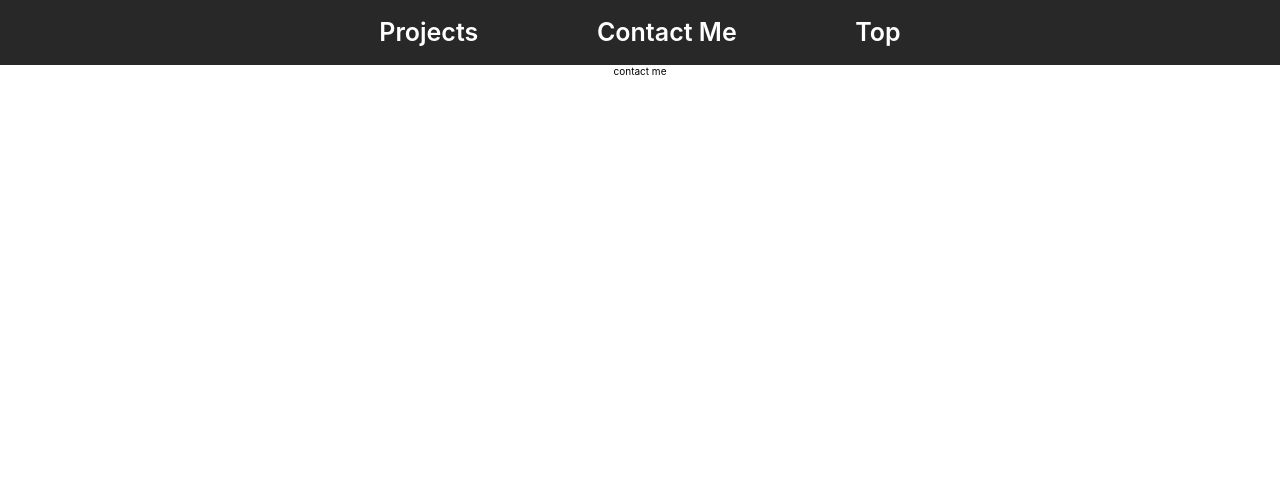
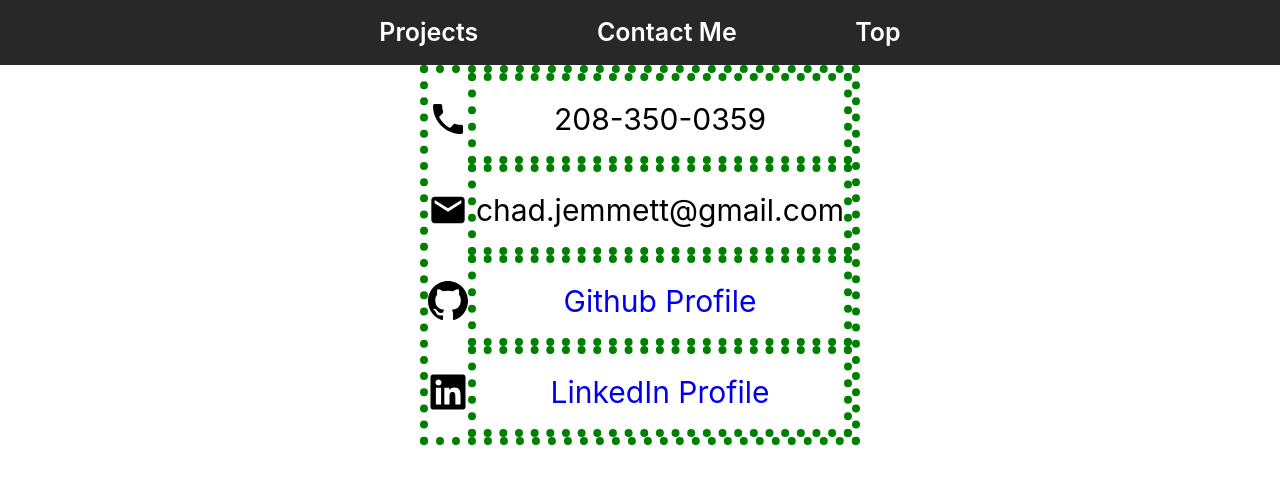
Before and after one commit to ceejaay/portfolio, a React (Create React App) app: page /contact in a window 1280 px wide. Shown: the top 484 px of the page. Built offline with nearby package versions, Linux system fonts and the light colour scheme; what react-scrollable-anchor would draw is missing.

Commit message:
The css is getting out of hand. Trying out some styled components

```diff
--- a/src/App.css
+++ b/src/App.css
@@ -387,8 +387,45 @@ h1,strong {
   }
 
   .contact-container {
+    display: flex;
+    justify-content: center;
+    flex-direction: column;
     margin-top: 65px;
+    width: 50%;
+    border: dotted green 2px;
   }
+
+  .contact-icon-container {
+    display: flex;
+    justify-content: center;
+    align-items: center;
+    font-size: 4em;
+    width: 5%;
+  border: dotted green 2px;
+
+
+  }
+
+  .contact-text {
+    display: flex;
+    justify-content: center;
+    align-items: center;
+    width: 95%;
+    height: 75px;
+    font-size: 2em;
+
+  border: dotted green 2px;
+
+  }
+
+  .contact-data-box {
+    display: flex;
+
+  }
+
+  .contact-table {
+  }
+
 @media (min-width: 400px ) {
   .header{
     background-color: #282828;
--- a/src/components/Contact.js
+++ b/src/components/Contact.js
@@ -1,14 +1,78 @@
 
 import React from 'react';
 import { Link  } from 'react-router-dom';
-// import { goToTop } from 'react-scrollable-anchor';
+import {FaLinkedin} from 'react-icons/fa';
+import {GoMarkGithub} from 'react-icons/go';
+import {MdEmail} from 'react-icons/md';
+import {MdPhone} from 'react-icons/md';
+import { goToTop } from 'react-scrollable-anchor';
+import styled  from 'styled-components';
+
+const ContactContainer = styled.div`
+  margin-top: 65px;
+  border: dotted green 8px;
+`
+
+
+const DataBox = styled.div`
+  display: flex;
+  flex-direction: row;
+`
+
+const ContactText = styled.div`
+    display: flex;
+    justify-content: center;
+    align-items: center;
+    height: 75px;
+    width: 100%;
+    font-size: 3em;
+  border: dotted green 8px;
+`
+
+const Icon = styled.div`
+  display: flex;
+  justify-content: center;
+  align-items: center;
+  font-size: 4em;
+`
 
 function Contact() {
   return (
+      <ContactContainer>
+        <DataBox>
+          <Icon>
+            <MdPhone/>
+          </Icon>
+          <ContactText>
+            <p>208-350-0359</p>
+          </ContactText>
+        </DataBox>
+        <DataBox>
+          <Icon>
+            <MdEmail/>
+          </Icon>
+          <ContactText>
+            <p>chad.jemmett@gmail.com</p>
+          </ContactText>
+        </DataBox>
+        <DataBox>
+          <Icon>
+            <GoMarkGithub/>
+          </Icon>
+          <ContactText>
+            <a href="https://github.com/ceejaay">Github Profile</a>
+          </ContactText>
+        </DataBox>
 
-      <div className="contact-container">
-        contact me
-      </div>
+        <DataBox>
+          <Icon>
+            <FaLinkedin/>
+          </Icon>
+          <ContactText>
+            <a href="https://www.linkedin.com/in/chad-jemmett-a3a0a347/">LinkedIn Profile</a>
+          </ContactText>
+        </DataBox>
+      </ContactContainer>
       )
 
   }
```
